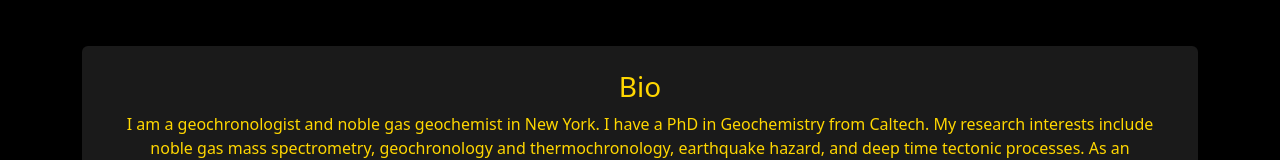
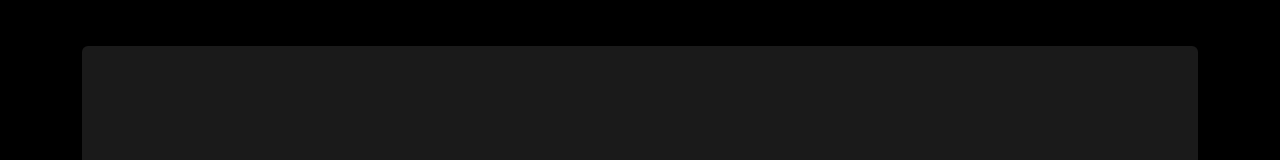
Before and after one commit to stephen-e-cox/stephen-cox-geology, a React (Create React App) app: page / in a window 1280 px wide. Shown: the part 516-676 px from the top of the page. Built offline with nearby package versions, Linux system fonts and the light colour scheme.

Commit message:
Enlarged bio box

```diff
--- a/src/App.js
+++ b/src/App.js
@@ -26,8 +26,15 @@
       </picture>
       <h1>Stephen E. Cox</h1>
       <p className="lead">Geologist | Research Scientist</p>
-      <div className="mt-5 p-4 rounded" style={{ backgroundColor: "#1a1a1a", maxHeight: "300px", overflowY: "auto" }}>
-        <h3 className="text-gold">Bio</h3>
+      <div
+        className="d-flex align-items-center justify-content-center mt-5 p-4 rounded"
+        style={{
+          backgroundColor: "#1a1a1a",
+          minHeight: "100vh", // Full viewport height
+          maxHeight: "100vh", // Prevent overflow
+          overflowY: "auto",
+        }}
+      >
         <p className="text-gold">
           I am a geochronologist and noble gas geochemist in New York. I have a PhD in Geochemistry from Caltech. My research interests include noble gas mass spectrometry, geochronology and thermochronology, earthquake hazard, and deep time tectonic processes. As an undergraduate, I conducted research on erosion rates in East Antarctica using detrital thermochronology. As a grad student, I worked on projects involving the development of (U-Th)/Ne, U-Kr, and U-Xr dating techniques. My current research projects include noble gas mass spectrometer developent, the dating of very young volcanic rocks, the evolution of the Turkana Basin and the East African Rift, and the tectonic and thermal histories of important features in the western United States such as the San Andreas Fault, the Basin and Range, and the Great Unconformity.
         </p>
```
